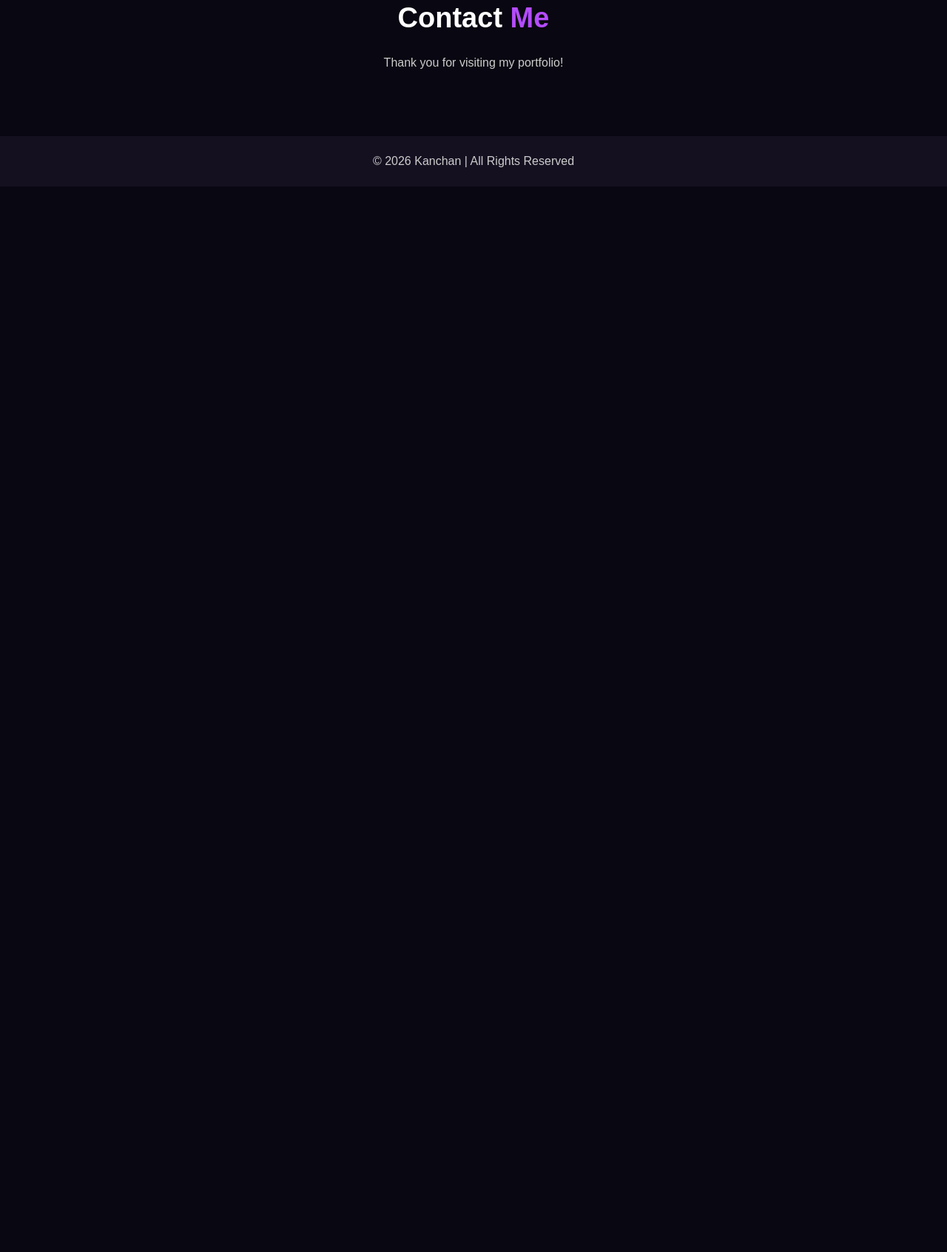
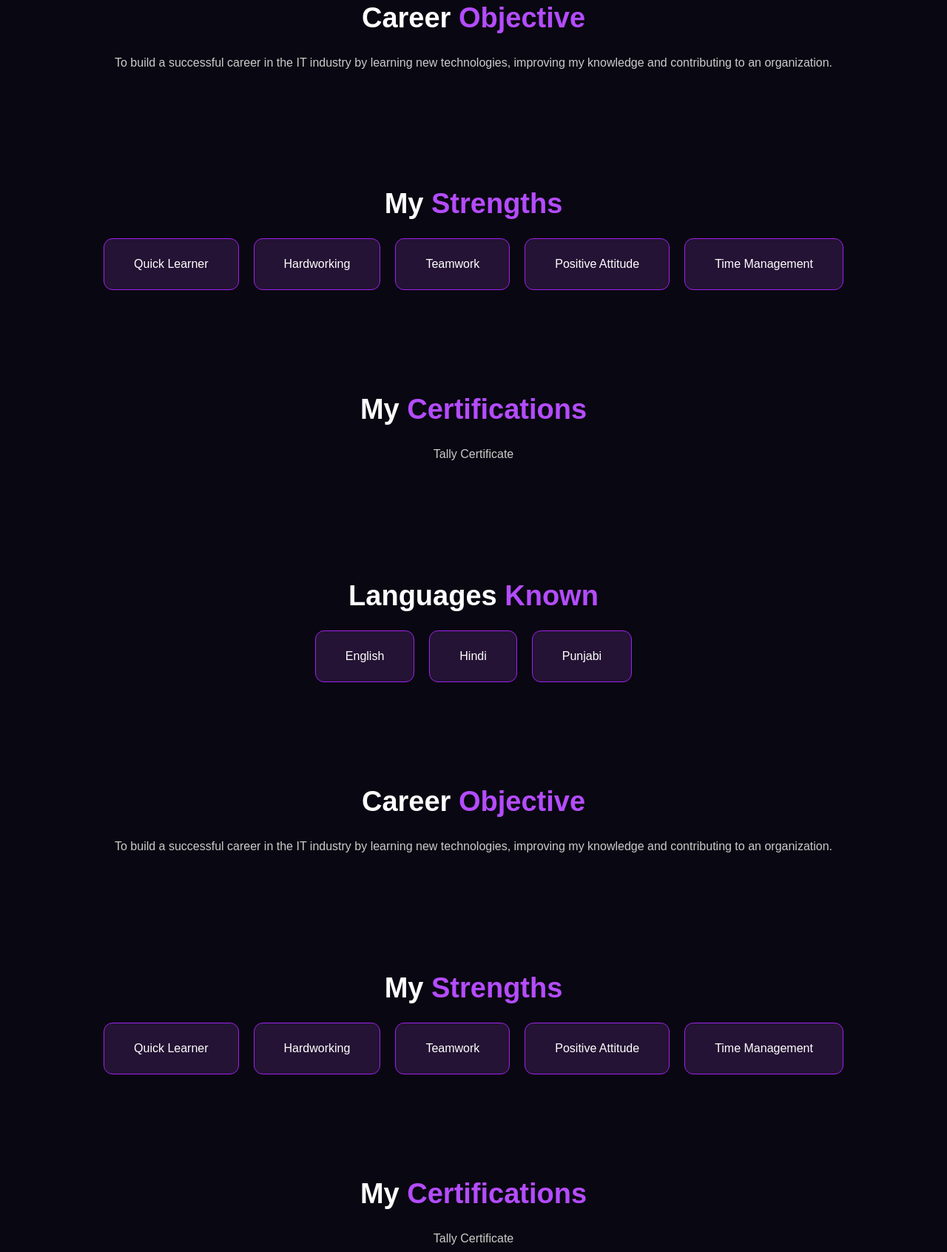
Before and after one commit to kanchanshar8699-star/Kanchan-portfolio, a plain HTML site: page index.html in a window 1280 px wide. Shown: the part 2066-3758 px from the top of the page at 74% size. Before the commit the page ends 2318 px from the top, so only its background shows below. Drawn offline with Linux system fonts and the light colour scheme.

Commit message:
Add files via upload

```diff
--- a/index.html
+++ b/index.html
@@ -66,10 +66,67 @@
     <p>A college management project designed to
     organize college-related information.</p>
 </section>
+<section id="career">
+    <h1>Career <span>Objective</span></h1>
+    <p>To build a successful career in the IT industry
+    by learning new technologies, improving my knowledge
+    and contributing to an organization.</p>
+</section>
 
-<section id="contact">
-    <h1>Contact <span>Me</span></h1>
-    <p>Thank you for visiting my portfolio!</p>
+<section id="strengths">
+    <h1>My <span>Strengths</span></h1>
+    <div class="skills">
+        <div>Quick Learner</div>
+        <div>Hardworking</div>
+        <div>Teamwork</div>
+        <div>Positive Attitude</div>
+        <div>Time Management</div>
+    </div>
+</section>
+
+<section id="certifications">
+    <h1>My <span>Certifications</span></h1>
+    <p>Tally Certificate</p>
+</section>
+
+<section id="languages">
+    <h1>Languages <span>Known</span></h1>
+    <div class="skills">
+        <div>English</div>
+        <div>Hindi</div>
+        <div>Punjabi</div>
+    </div>
+</section>
+<section id="career">
+    <h1>Career <span>Objective</span></h1>
+    <p>To build a successful career in the IT industry
+    by learning new technologies, improving my knowledge
+    and contributing to an organization.</p>
+</section>
+
+<section id="strengths">
+    <h1>My <span>Strengths</span></h1>
+    <div class="skills">
+        <div>Quick Learner</div>
+        <div>Hardworking</div>
+        <div>Teamwork</div>
+        <div>Positive Attitude</div>
+        <div>Time Management</div>
+    </div>
+</section>
+
+<section id="certifications">
+    <h1>My <span>Certifications</span></h1>
+    <p>Tally Certificate</p>
+</section>
+
+<section id="languages">
+    <h1>Languages <span>Known</span></h1>
+    <div class="skills">
+        <div>English</div>
+        <div>Hindi</div>
+        <div>Punjabi</div>
+    </div>
 </section>
 
 <footer>
```
